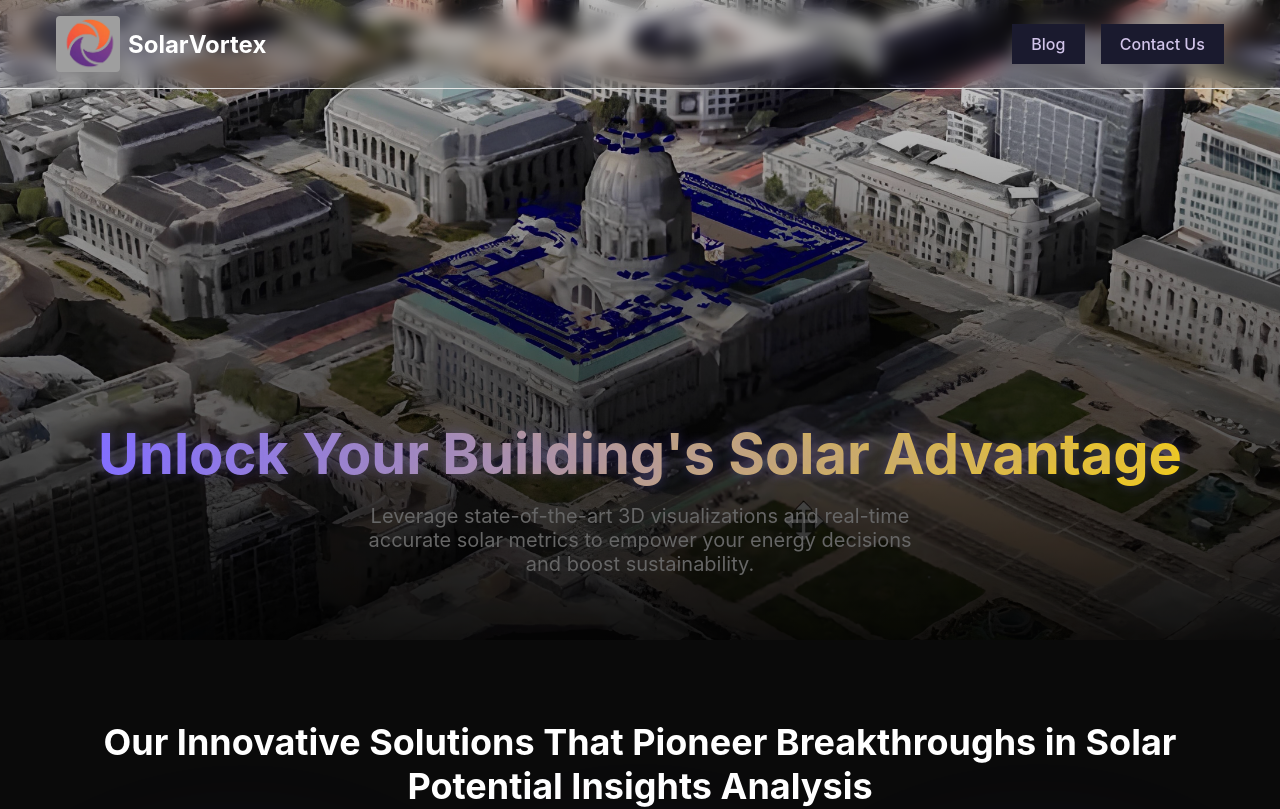
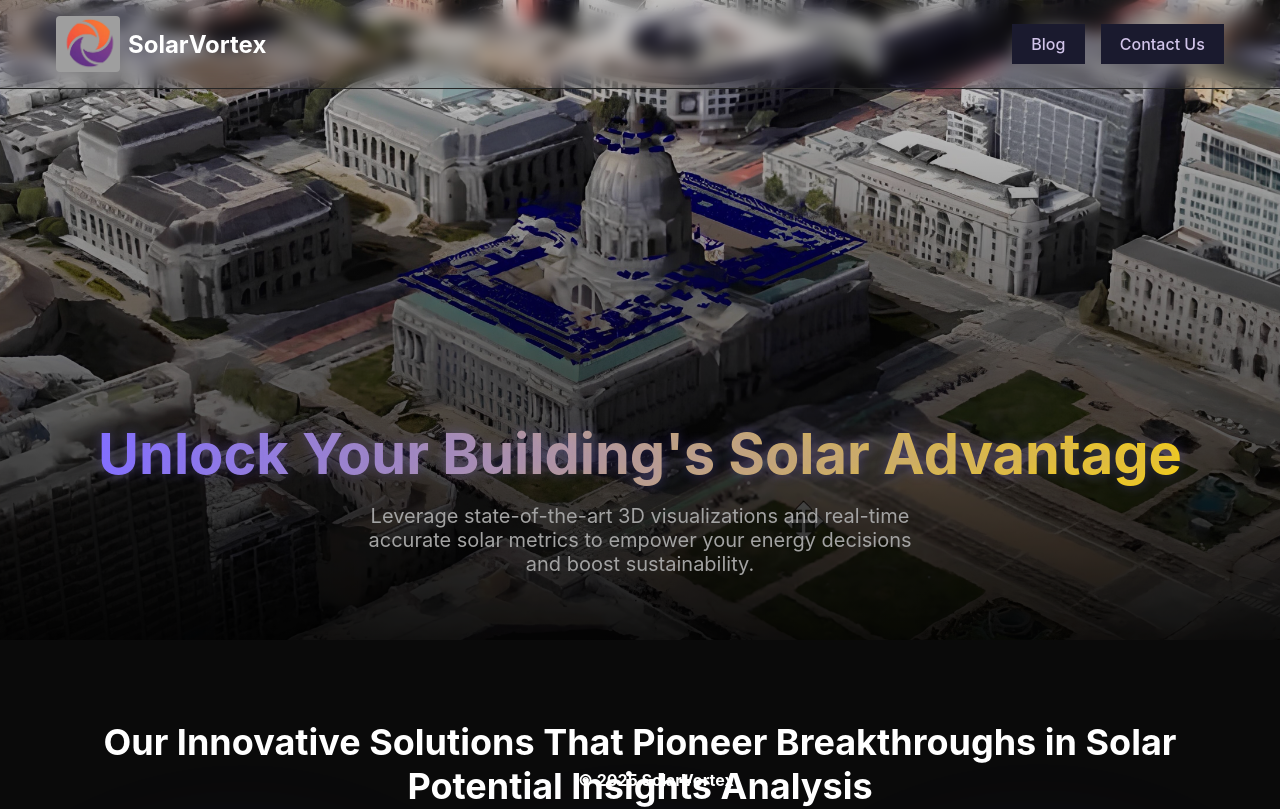
Before and after one commit to solar-vortex/solar-vortex.github.io, a React (Vite) app: page / in a window 1280 px wide. Shown: the top 809 px of the page. Built offline with nearby package versions, Linux system fonts and the light colour scheme; grey boxes are pictures that could not be loaded.

Commit message:
copyright sign added

```diff
--- a/src/App.css
+++ b/src/App.css
@@ -2,9 +2,9 @@
   --color-background: #0a0a0a;
   --color-foreground: #ffffff;
   --color-primary: #ffd700;
-  --color-primary-dark: #b39700;
-  --color-muted: #666666;
-  --color-border: #e5e5e5;
+  --color-primary-dark: #ffed4a;
+  --color-muted: #a3a3a3;
+  --color-border: #262626;
 }
 
 /* Dark theme */
--- a/src/components/AboutUs.jsx
+++ b/src/components/AboutUs.jsx
@@ -10,7 +10,6 @@ function AboutUs() {
 
         <div className="team">
           <div className="team-member">
-            {/* <img src="/profile1.jpg" alt="Developer 1" className="team-photo" /> */}
             <h3 className="team-name">Atharva Garole</h3>
             <div className="social-links">
               <a href="https://github.com/GaroleAtharva" target="_blank" className="social-link">
@@ -23,7 +22,6 @@ function AboutUs() {
           </div>
 
           <div className="team-member">
-            {/* <img src="/profile2.jpg" alt="Developer 2" className="team-photo" /> */}
             <h3 className="team-name">Sagar Singh</h3>
             <div className="social-links">
               <a href="https://github.com/Sagar9955" target="_blank" className="social-link">
@@ -33,11 +31,9 @@ function AboutUs() {
                 <i className="fab fa-linkedin"></i> LinkedIn
               </a>
             </div>
+          </div>
 
-
-          </div>
           <div className="team-member">
-            {/* <img src="/profile2.jpg" alt="Developer 2" className="team-photo" /> */}
             <h3 className="team-name">Prathmesh Badgujar</h3>
             <div className="social-links">
               <a href="https://github.com/pbword" target="_blank" className="social-link">
@@ -47,9 +43,26 @@ function AboutUs() {
                 <i className="fab fa-linkedin"></i> LinkedIn
               </a>
             </div>
+          </div>
         </div>
       </div>
-      </div>
+
+      <footer className="footer">
+        <p>&copy; 2025 SolarVortex</p>
+      </footer>
+
+      <style>{`
+        .footer {
+          text-align: center;
+          padding: 10px;
+          font-size: 16px;
+          font-weight: bold;
+          position: fixed;
+          width: 100%;
+          bottom: 0;
+          color: white;
+        }
+      `}</style>
     </section>
   );
 }
```
